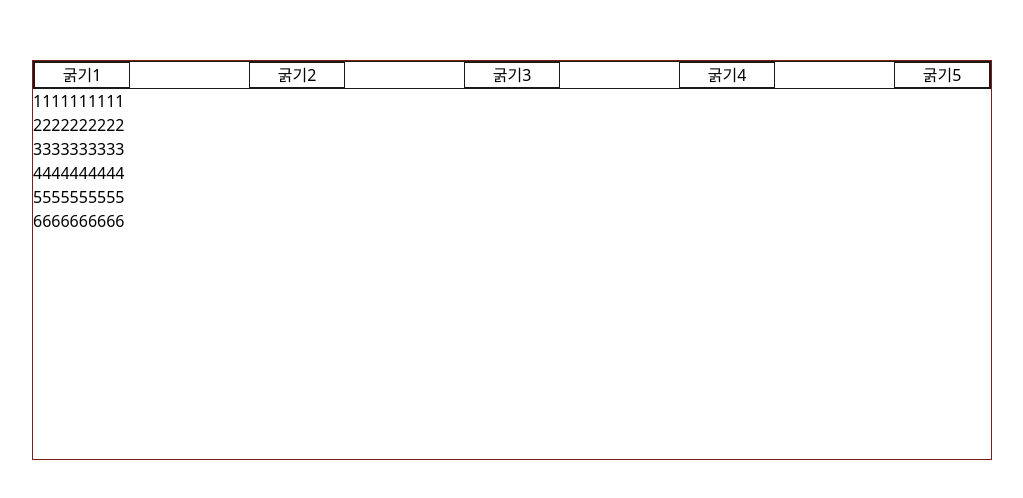
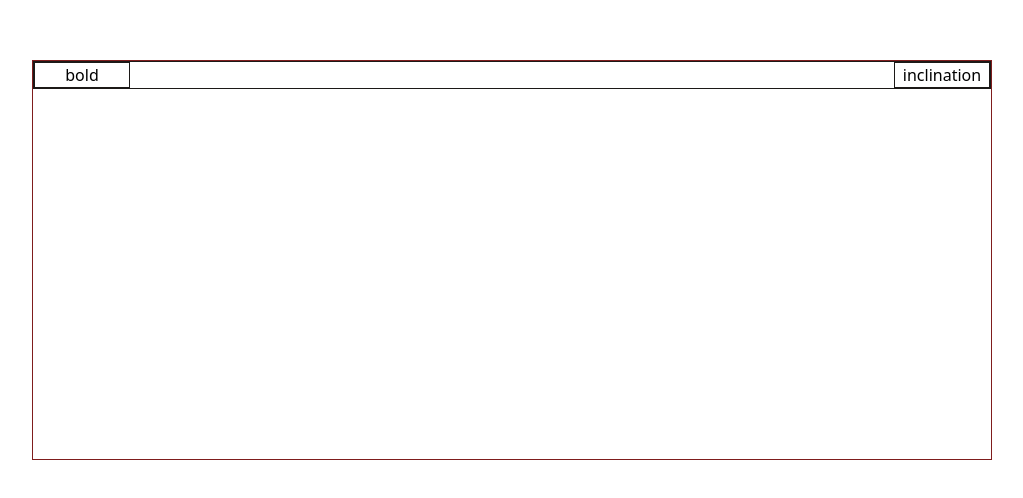
Before and after one commit to dkpark10/wkd2ev, a Next.js app: page / in a window 1280 px wide. Shown: the part 140-638 px from the top of the page, without its empty margins (128-1151 px from the left). Built offline with nearby package versions, Linux system fonts and the light colour scheme.

Commit message:
test: 한줄 처리 테스트 작성

```diff
--- a/package.json
+++ b/package.json
@@ -9,7 +9,8 @@
     "build:bundle": "cross-env ANALYZE=true next build",
     "start": "next start -p 8080",
     "lint": "next lint",
-    "test": "npx playwright test"
+    "test": "npx playwright test",
+    "test:ui": "npx playwright test --ui"
   },
   "dependencies": {
     "@next/font": "13.1.6",
--- a/playwright.config.ts
+++ b/playwright.config.ts
@@ -34,8 +34,6 @@ export default defineConfig({
     command: 'pnpm dev',
     url: 'http://127.0.0.1:3000',
     reuseExistingServer: !process.env.CI,
-    stdout: 'ignore',
-    stderr: 'pipe',
   },
 
   /* Configure projects for major browsers */
--- a/src/components/editor/index.tsx
+++ b/src/components/editor/index.tsx
@@ -8,7 +8,7 @@ import { runTextEditorAction } from "@/utils/editor";
 import { v4 as uuidv4 } from "uuid";
 import type { Editor } from "types";
 
-const buttonContents = ["굵기1", "굵기2", "굵기3", "굵기4", "굵기5"] as const;
+const buttonContents = ["bold", "inclination"] as const;
 
 export default function EditorComponent() {
   const [currentEditorBlockId, setCurrentEditorBlockId] = useState("");
@@ -48,7 +48,13 @@ export default function EditorComponent() {
       <div className="border border-red-900 h-[50vh] w-[75vw]" onClick={onEditorBoundClick}>
         <div className="border border-stone-900 flex justify-between">
           {buttonContents.map((content) => (
-            <button className="border border-stone-900 w-24" key={content} type="button" onClick={onBoldClick}>
+            <button
+              data-testid={`button-action-${content}`}
+              className="border border-stone-900 w-24"
+              key={content}
+              type="button"
+              onClick={onBoldClick}
+            >
               {content}
             </button>
           ))}
--- a/src/components/editor/text-editor-block.tsx
+++ b/src/components/editor/text-editor-block.tsx
@@ -10,14 +10,5 @@ export default forwardRef<HTMLDivElement, TextEditorBlockProps>(function TextEdi
   { dataBlockId },
   ref: ForwardedRef<HTMLDivElement>,
 ) {
-  return (
-    <div data-block-id={dataBlockId} contentEditable ref={ref} data-testid="editor-block1">
-      1111111111
-      <div>2222222222</div>
-      <div>3333333333</div>
-      <div>4444444444</div>
-      <div>5555555555</div>
-      <div>6666666666</div>
-    </div>
-  );
+  return <div data-block-id={dataBlockId} contentEditable ref={ref} data-testid="editor-block1" />;
 });
--- a/src/utils/editor/text-editor-handler.ts
+++ b/src/utils/editor/text-editor-handler.ts
@@ -18,11 +18,11 @@ export class TextEditorHandler extends AbstractTextEditorHandler {
 
     const firstNode =
       clonedContents.childNodes.length > 1
-        ? this.getActionFirstNodeAllLine(startContainer, startOffset, "bold")
-        : this.getActionFirstNode(startContainer, startOffset, endOffset, "bold");
+        ? this.getProcessedRightNode(startContainer, startOffset, "bold")
+        : this.getProcessedNode(startContainer, startOffset, endOffset, "bold");
 
     const middleNode = this.getActionMiddleNode(clonedContents.childNodes, "bold");
-    const lastNode = this.getActionLastNode(endContainer, endOffset, "bold");
+    const lastNode = this.getProcessedLeftNode(endContainer, endOffset, "bold");
 
     this.range.deleteContents();
 
@@ -43,7 +43,7 @@ export class TextEditorHandler extends AbstractTextEditorHandler {
     this.range.setEndAfter(this.range.endContainer);
   }
 
-  public getActionFirstNodeAllLine(node: Node, startOffset: number, action: Editor.EditorAction) {
+  public getProcessedRightNode(node: Node, startOffset: number, action: Editor.EditorAction) {
     const beforeText = node.textContent?.slice(0, startOffset);
     const afterText = node.textContent?.slice(startOffset);
 
@@ -58,7 +58,23 @@ export class TextEditorHandler extends AbstractTextEditorHandler {
     return newElement;
   }
 
-  public getActionFirstNode(node: Node, startOffset: number, endOffset: number, action: Editor.EditorAction) {
+  public getProcessedLeftNode(node: Node, endOffset: number, action: Editor.EditorAction) {
+    const beforeText = node.textContent?.slice(0, endOffset);
+    const afterText = node.textContent?.slice(endOffset);
+
+    const beforeElement = this.createTextActionElement(action);
+    beforeElement.textContent = beforeText ?? "";
+
+    const afterElement = document.createTextNode(afterText ?? "");
+
+    const newElement = document.createElement("div");
+    newElement.appendChild(beforeElement);
+    newElement.appendChild(afterElement);
+
+    return newElement;
+  }
+
+  public getProcessedNode(node: Node, startOffset: number, endOffset: number, action: Editor.EditorAction) {
     const beforeText = node.textContent?.slice(0, startOffset);
     const middleText = node.textContent?.slice(startOffset, endOffset);
     const afterText = node.textContent?.slice(endOffset);
@@ -72,22 +88,6 @@ export class TextEditorHandler extends AbstractTextEditorHandler {
     const newElement = document.createElement("div");
     newElement.appendChild(beforeElement);
     newElement.appendChild(middleElement);
-    newElement.appendChild(afterElement);
-
-    return newElement;
-  }
-
-  public getActionLastNode(node: Node, endOffset: number, action: Editor.EditorAction) {
-    const beforeText = node.textContent?.slice(0, endOffset);
-    const afterText = node.textContent?.slice(endOffset);
-
-    const beforeElement = this.createTextActionElement(action);
-    beforeElement.textContent = beforeText ?? "";
-
-    const afterElement = document.createTextNode(afterText ?? "");
-
-    const newElement = document.createElement("div");
-    newElement.appendChild(beforeElement);
     newElement.appendChild(afterElement);
 
     return newElement;
```
Also changed, not shown: selection.png (deleted), 1 other file (tests, documents, lock files or other folders).
